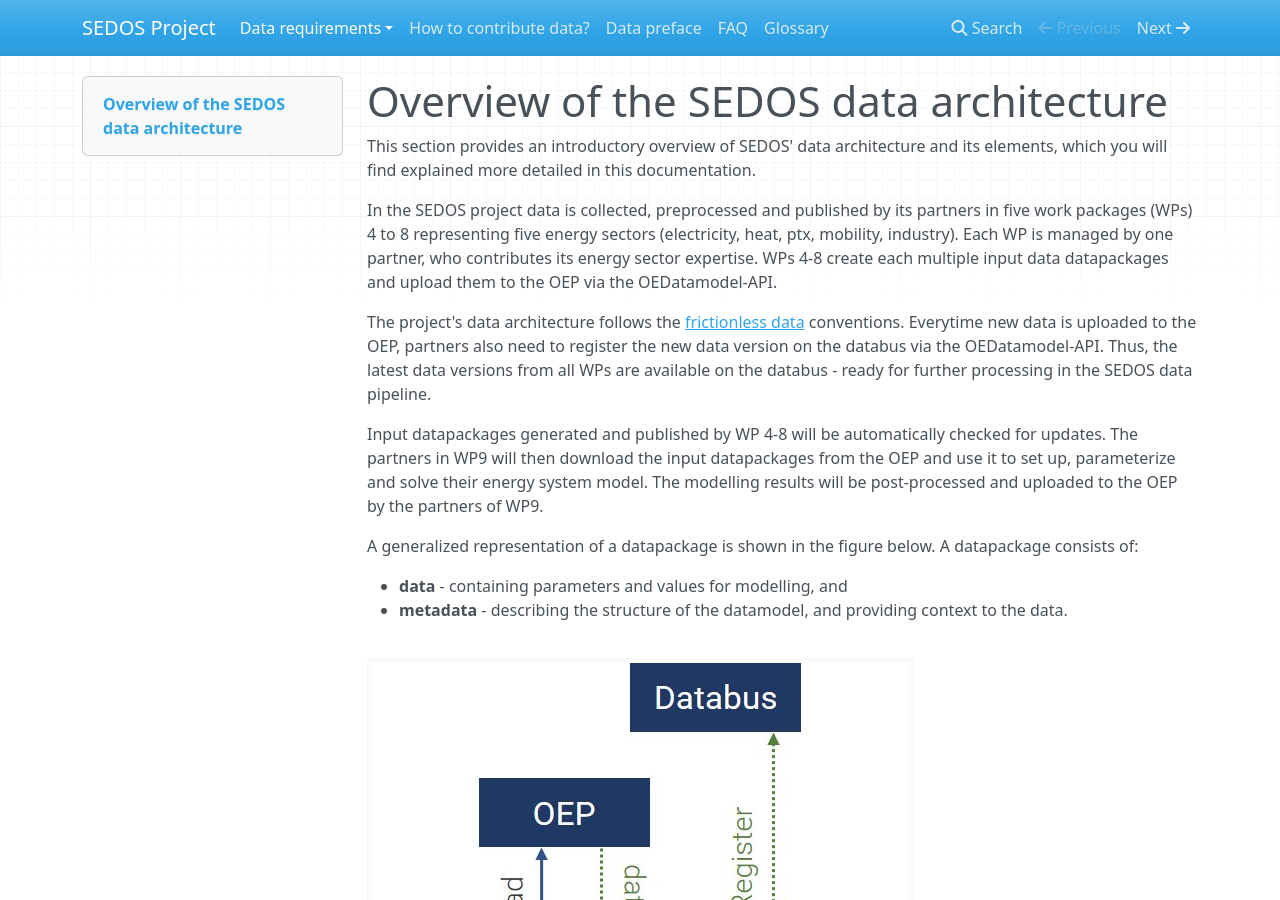
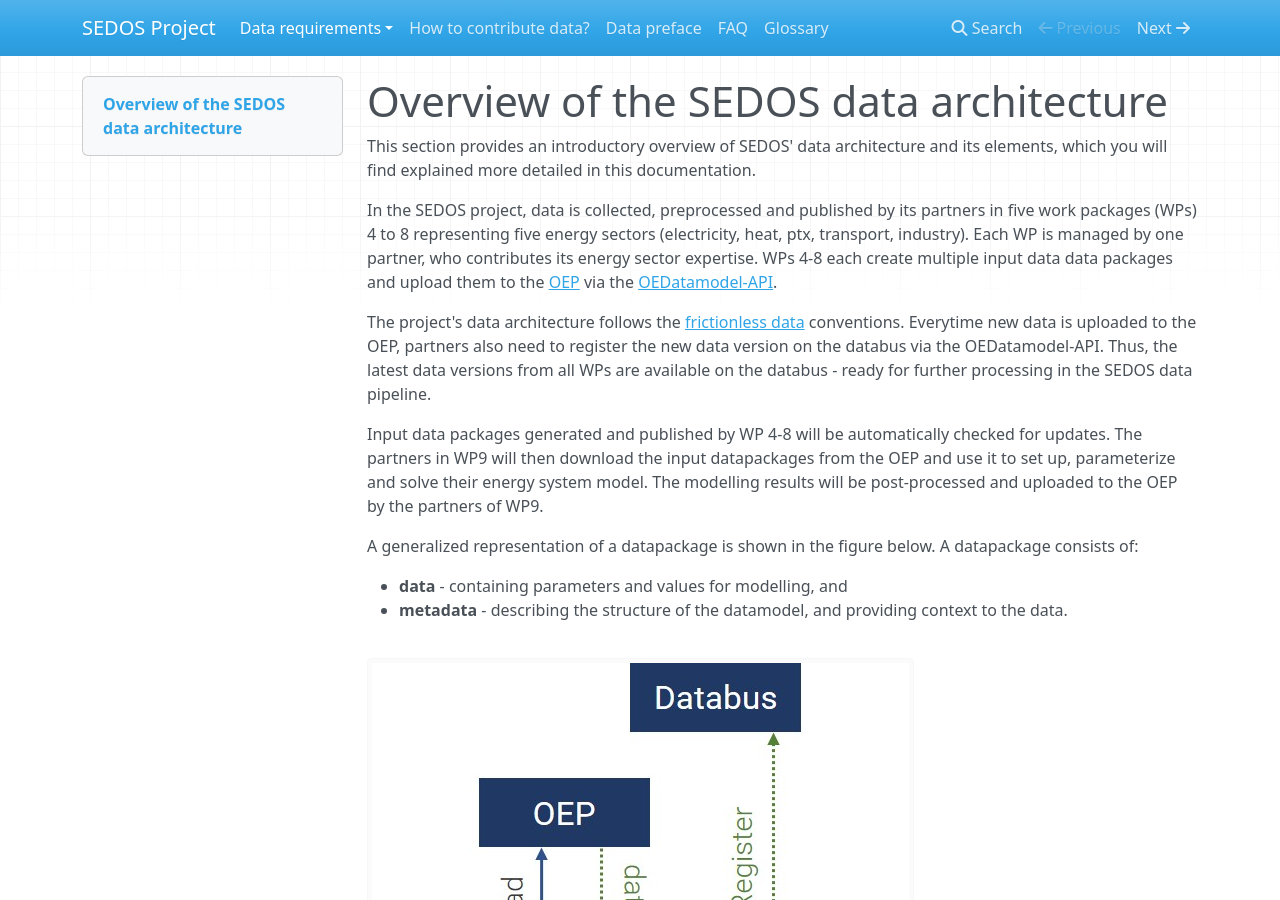
Before and after one commit to sedos-project/organization, an MkDocs documentation site: the page built from docs/data_requirements/overview.md, in a window 1280 px wide and 900 px high. Built offline with MkDocs 1.6.1, drawn with Linux system fonts in a browser that asks for light colours; nearby versions of some CDN libraries.

Commit message:
Update overview.md

```diff
--- a/docs/data_requirements/overview.md
+++ b/docs/data_requirements/overview.md
@@ -3,10 +3,11 @@
 This section provides an introductory overview of SEDOS' data architecture and its elements, which you will find
 explained more detailed in this documentation.
 
-In the SEDOS project data is collected, preprocessed and published by its partners in five work packages (WPs) 4
-to 8 representing five energy sectors (electricity, heat, ptx, mobility, industry). Each WP is managed by one partner,
-who contributes its energy sector expertise.
-WPs 4-8 create each multiple input data datapackages and upload them to the OEP via the OEDatamodel-API.
+In the SEDOS project, data is collected, preprocessed and published by its partners in five work packages (WPs) 4
+to 8 representing five energy sectors (electricity, heat, ptx, transport, industry). Each WP is managed by one
+partner, who contributes its energy sector expertise.
+WPs 4-8 each create multiple input data data packages and upload them to the [OEP](https://openenergy-platform.
+org/dataedit/view/model_draft?query=sedos&tags=246) via the [OEDatamodel-API](https://modex.rl-institut.de/create_table/).
 
 The project's data architecture follows the [frictionless data](https://specs.frictionlessdata.io/data-package/)
 conventions. Everytime new data is uploaded to the OEP, partners also need to register the new data version on
@@ -14,7 +15,7 @@
 Thus, the latest data versions from all WPs are available on the databus - ready for further processing in the
 SEDOS data pipeline.
 
-Input datapackages generated and published by WP 4-8 will be automatically checked for updates.
+Input data packages generated and published by WP 4-8 will be automatically checked for updates.
 The partners in WP9 will then download the input datapackages from the OEP and use it to set up, parameterize and
 solve their energy system model.
 The modelling results will be post-processed and uploaded to the OEP by the partners of WP9.
```
